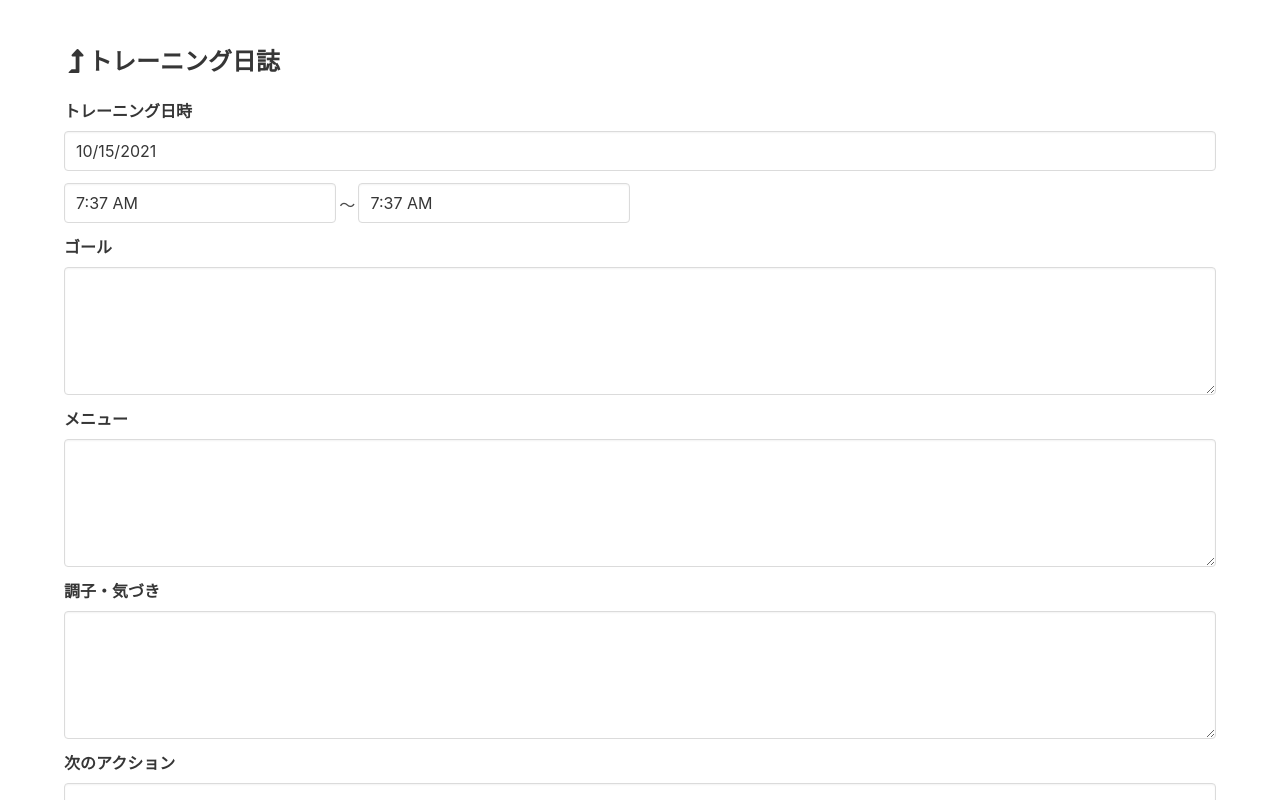
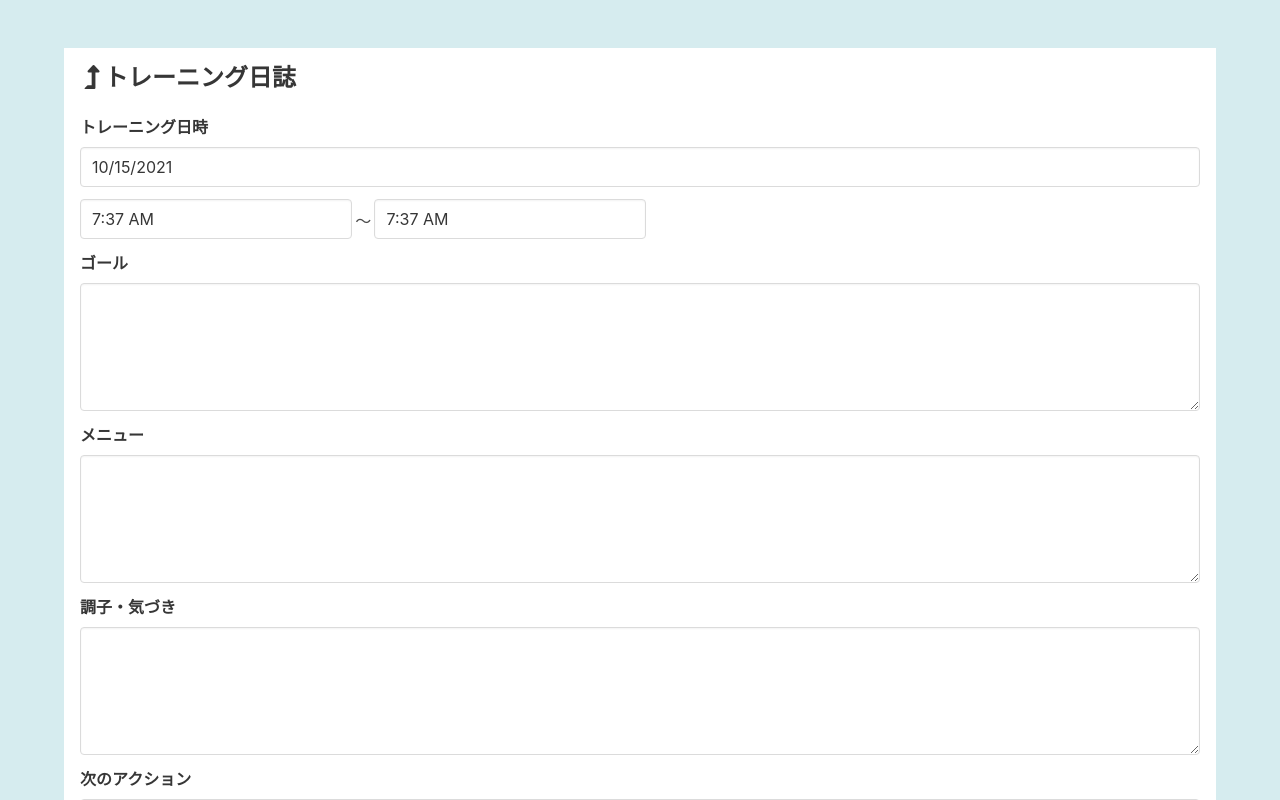
Before and after one commit to KentaYamada/my-trainer, a Vue app: page /reports/create in a window 1280 px wide. Shown: the top 800 px of the page. Built offline with nearby package versions, Linux system fonts and the light colour scheme; no server answers; what v-calendar would draw is missing.

Commit message:
modify layout background color

```diff
--- a/src/views/app/style.scss
+++ b/src/views/app/style.scss
@@ -0,0 +1,7 @@
+#app {
+    background-color: #d6ecef;
+
+    .container {
+        background-color: #fff;
+    }
+}
--- a/src/views/app/template.html
+++ b/src/views/app/template.html
@@ -1,5 +1,7 @@
 <div id="app">
     <section class="section">
-        <router-view></router-view>
+        <div class="container p-4">
+            <router-view></router-view>
+        </div>
     </section>
 </div>
--- a/src/views/reports/create/template.html
+++ b/src/views/reports/create/template.html
@@ -1,4 +1,3 @@
-<div class="container">
 <div class="columns is-desktop is-centered">
     <div class="column">
         <header class="page-header">
@@ -33,4 +32,3 @@
         </footer>
     </div>
 </div>
-</div>
--- a/src/views/reports/detail/template.html
+++ b/src/views/reports/detail/template.html
@@ -1,4 +1,3 @@
-<div class="container">
 <div class="columns is-desktop is-centered">
     <div class="column">
         <header class="page-header">
@@ -22,4 +21,3 @@
         </footer>
     </div>
 </div>
-</div>
--- a/src/views/reports/index/template.html
+++ b/src/views/reports/index/template.html
@@ -1,4 +1,3 @@
-<div class="container">
 <div class="columns is-desktop is-centered">
     <div class="column">
         <header class="page-header">
@@ -24,4 +23,3 @@
         <footer class="page-footer mt-5"></footer>
     </div>
 </div>
-</div>
```
Lines whose indentation alone changed are shown as unchanged.
